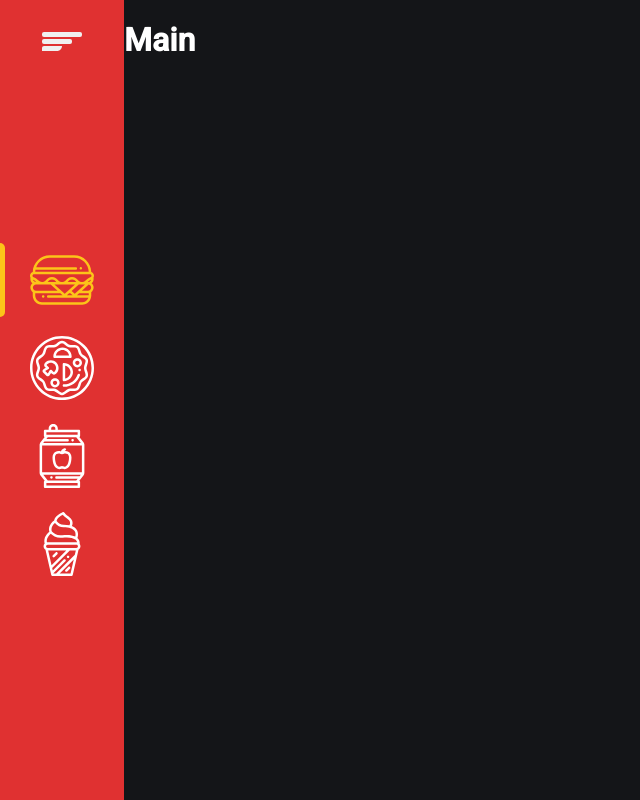
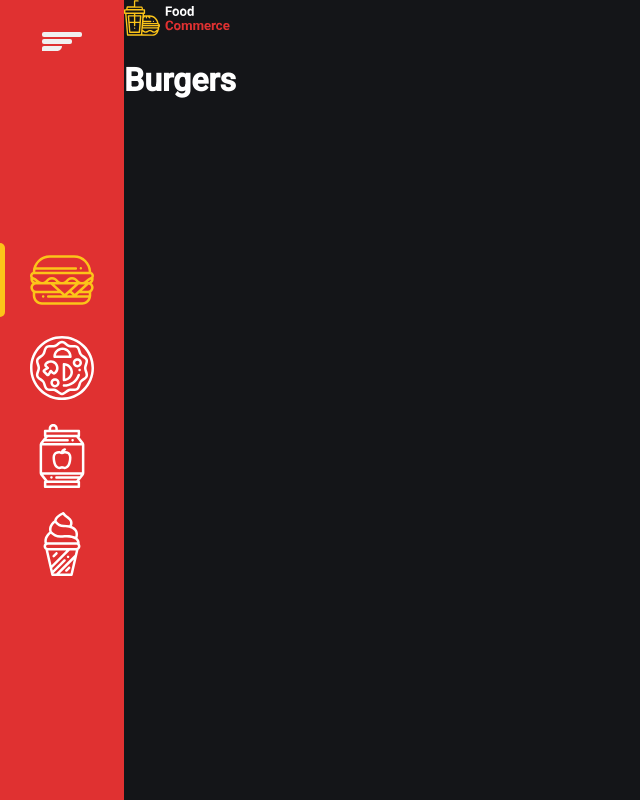
Before and after one commit to Nadilson-IFPE/food_commerce, a React (Create React App) app: page / in a window 1280 px wide. Shown: the whole page, without its empty margins (0-640 px from the left). Built offline with nearby package versions, Linux system fonts and the light colour scheme.

Commit message:
Criando as sub-páginas principais

```diff
--- /dev/null
+++ b/src/pages/Main/Burgers/index.tsx
@@ -0,0 +1,3 @@
+export default function Burgers() {
+  return <h1>Burgers</h1>
+}
--- /dev/null
+++ b/src/pages/Main/Burgers/styles.ts
@@ -0,0 +1 @@
+import styled from 'styled-components'
--- /dev/null
+++ b/src/pages/Main/Pizzas/index.tsx
@@ -0,0 +1,3 @@
+export default function Pizzas() {
+  return <h1>Pizzas</h1>
+}
--- /dev/null
+++ b/src/pages/Main/Pizzas/styles.ts
@@ -0,0 +1 @@
+import styled from 'styled-components'
--- a/src/pages/Main/index.tsx
+++ b/src/pages/Main/index.tsx
@@ -1,12 +1,18 @@
+import { Outlet } from 'react-router-dom'
 import { SideBar } from '../../components/SideBar'
 import { Container } from './styles'
+
+import logoImg from '../../assets/logo.svg'
 
 export default function Main() {
   return (
     <Container>
       <SideBar />
+      <section>
+        <img src={logoImg} />
+        <Outlet />
+      </section>
+    </Container>
 
-      <h1>Main</h1>
-    </Container>
   )
 }
--- a/src/routes.tsx
+++ b/src/routes.tsx
@@ -1,11 +1,18 @@
 import { Routes, Route } from 'react-router-dom'
 
 import MainPage from './pages/Main'
+import BurgersPage from './pages/Main/Burgers'
+import PizzasPage from './pages/Main/Pizzas'
+
 
 export function AppRoutes() {
   return (
     <Routes>
-      <Route path='/' element={<MainPage />} />
+      <Route path='/' element={<MainPage />}>
+        <Route path='/' element={<BurgersPage />} />
+        <Route path='pizzas' element={<PizzasPage />} />
+      </Route>
     </Routes>
+
   )
 }
```
